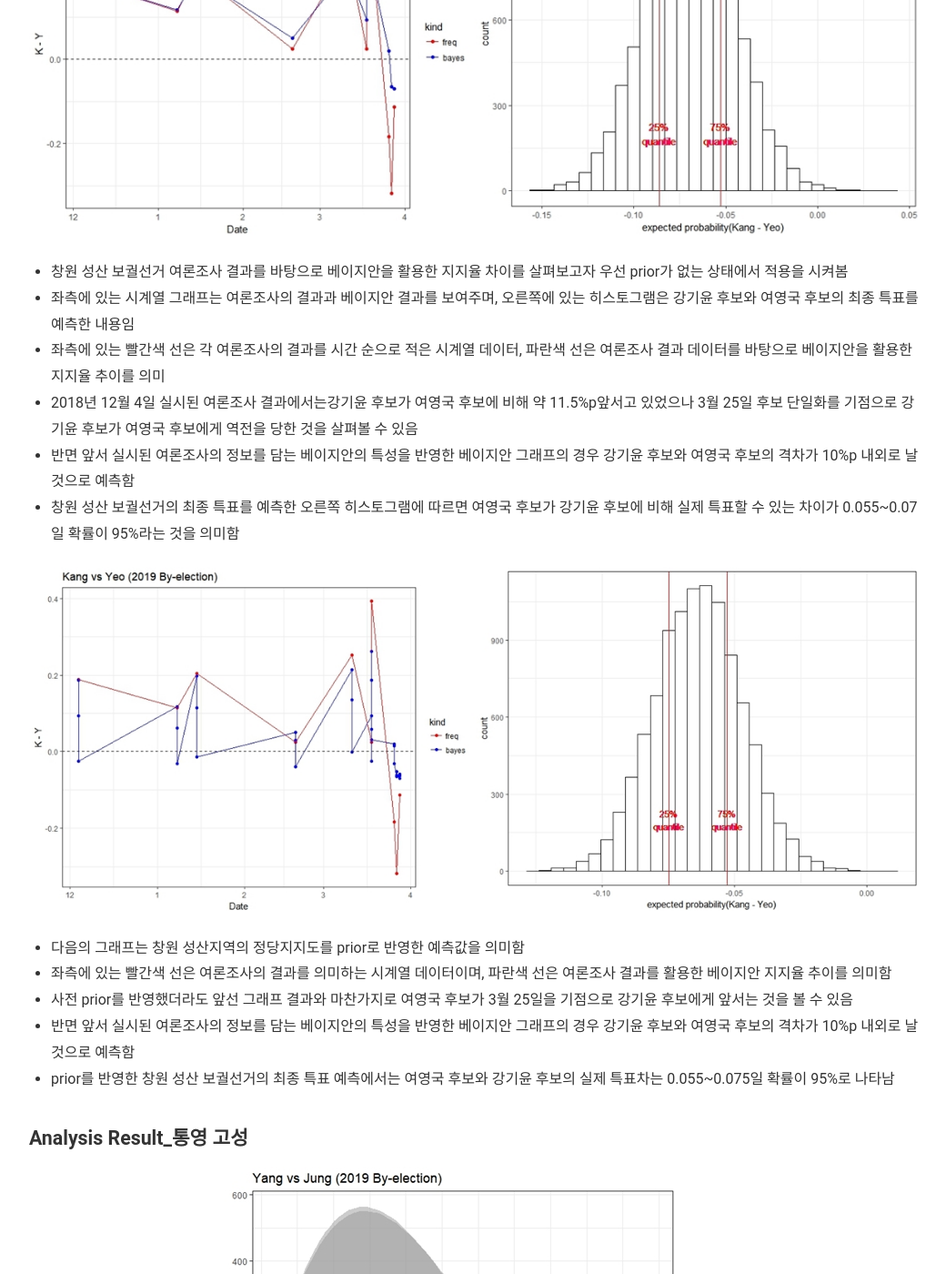
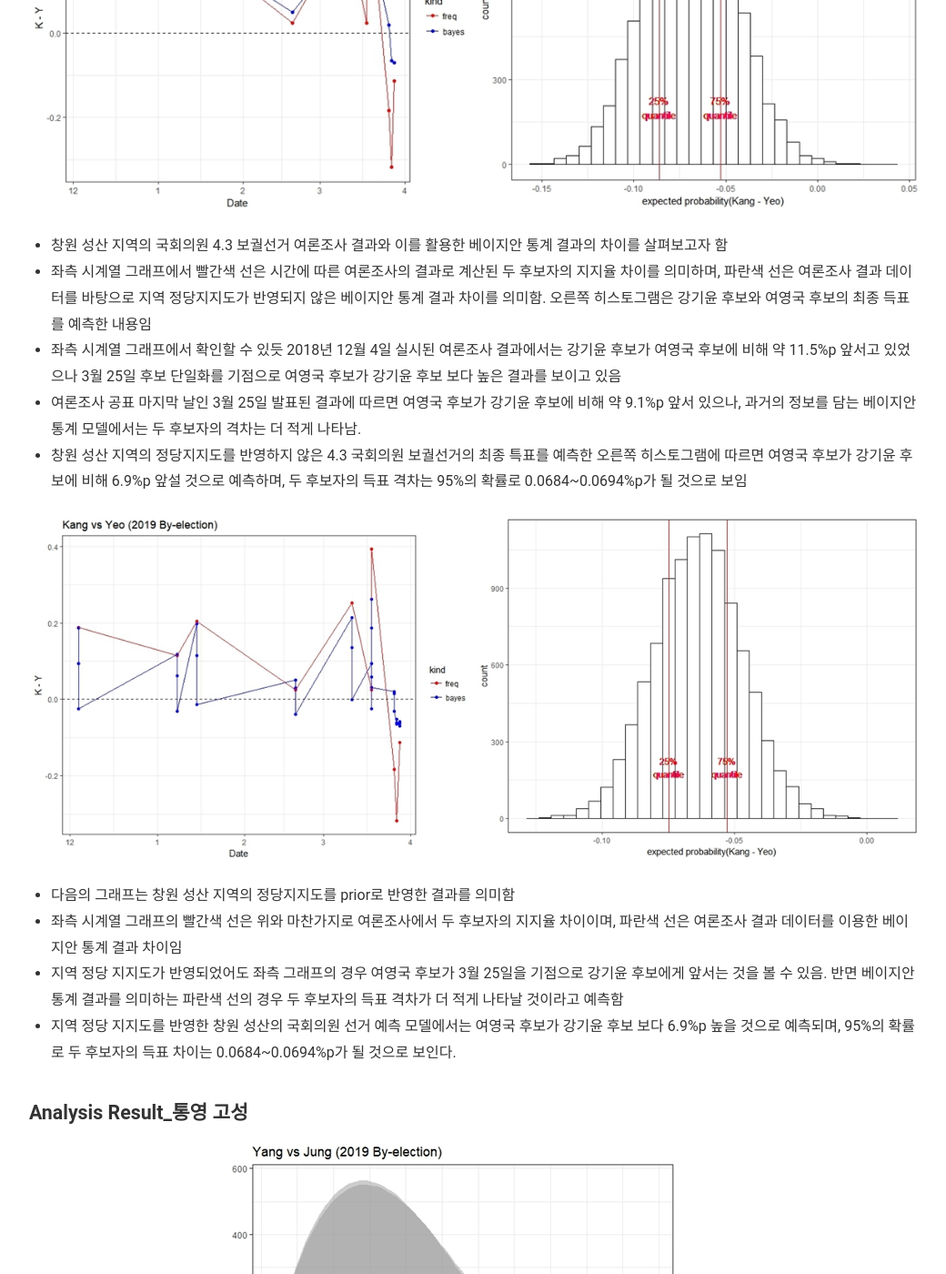
Before and after one commit to foresighters/foresighters.github.io, a Jekyll site: the page built from _posts/2019-4-3-2019년 4.3.보궐선거 예측.md, in a window 1280 px wide and 1400 px high, scrolled down 1393 px. Shown: the whole window at 91% size, without its empty margins (118-1158 px from the left). Built offline with Jekyll 4.4.1, drawn with Linux system fonts in a browser that asks for light colours; our own code applies the rules of GitHub Pages for plain Markdown files; comment, search, counter and statistics services are not loaded; some of the changed text lies outside the part shown.

Commit message:
04.04_100

```diff
--- a/_posts/2019-4-3-2019년 4.3.보궐선거 예측.md
+++ b/_posts/2019-4-3-2019년 4.3.보궐선거 예측.md
@@ -6,11 +6,10 @@ header: 2019년 4.3. 보궐선거 예측
 
 
 ### Purpose
-- 여론조사의 편향성 문제를 완화시키는 데 효과적인 베이지안 통계학을 활용해 4.3 재보궐 선거 결과를 예측하고자 함<!--break-->
+- 여론조사의 편향성 문제를 완화시키는 데 효과적인 베이지안 통계학을 활용해 2019년 4.3 국회의원 보궐 선거 결과를 예측하고자 함<!--break-->
 
 
 ### Analysis Process
-
 - Method: R의 MCMCpack 함수(MCmultinomdirichlet) 사용
 - data: 중앙선거여론조사위원회 등록된 여론조사결과 수집, 각 여론조사 내용은 중앙선거여론조사심의위원회 홈페이지 참조
 - Prior: 창원 성산 지역 대상 2018년 12월 정당 지지도, 통영 고성 지역 대상 2019년 2월 정당 지지도
@@ -20,22 +19,22 @@ header: 2019년 4.3. 보궐선거 예측
 ![2019 sungsan](img\2019 by-election\sungsan_12.jpg)
 - 빨간색 선은 강기윤 후보의 여론조사 결과를, 노란색 선은 여영국 후보의 여론조사 결과를 의미
 - 3월 25일 민주당 권민호 후보와 정의당 여영국의 단일화가 시행되면서 노란색 선을 의미하는 여영국 후보의 여론조사 결과가 급격하게 상승하는 것을 살펴볼 수 있음
-- 여론조사 공표 마지막 날인 3월 25일 발표된 결과에 따르면 여영국 후보가 강기윤 후보에 비해 약 9.1%p 앞서 있음
+
 
 ![2019 sungsan](img\2019 by-election\sungsan_2.jpg)
-- 창원 성산 보궐선거 여론조사 결과를 바탕으로 베이지안을 활용한 지지율 차이를 살펴보고자 우선 prior가 없는 상태에서 적용을 시켜봄
-- 좌측에 있는 시계열 그래프는 여론조사의 결과과 베이지안 결과를 보여주며, 오른쪽에 있는 히스토그램은 강기윤 후보와 여영국 후보의 최종 특표를 예측한 내용임
-- 좌측에 있는 빨간색 선은 각 여론조사의 결과를 시간 순으로 적은 시계열 데이터, 파란색 선은 여론조사 결과 데이터를 바탕으로 베이지안을 활용한 지지율 추이를 의미
-- 2018년 12월 4일 실시된 여론조사 결과에서는강기윤 후보가 여영국 후보에 비해 약 11.5%p앞서고 있었으나 3월 25일 후보 단일화를 기점으로 강기윤 후보가 여영국 후보에게 역전을 당한 것을 살펴볼 수 있음
-- 반면 앞서 실시된 여론조사의 정보를 담는 베이지안의 특성을 반영한 베이지안 그래프의 경우 강기윤 후보와 여영국 후보의 격차가 10%p 내외로 날 것으로 예측함
-- 창원 성산 보궐선거의 최종 특표를 예측한 오른쪽 히스토그램에 따르면 여영국 후보가 강기윤 후보에 비해 실제 특표할 수 있는 차이가 0.055~0.07일 확률이 95%라는 것을 의미함
+- 창원 성산 지역의 국회의원 4.3 보궐선거 여론조사 결과와 이를 활용한 베이지안 통계 결과의 차이를 살펴보고자 함
+- 좌측 시계열 그래프에서 빨간색 선은 시간에 따른 여론조사의 결과로 계산된 두 후보자의 지지율 차이를 의미하며, 파란색 선은 여론조사 결과 데이터를 바탕으로 지역 정당지지도가 반영되지 않은 베이지안 통계 결과 차이를 의미함. 오른쪽 히스토그램은 강기윤 후보와 여영국 후보의 최종 득표를 예측한 내용임
+- 좌측 시계열 그래프에서 확인할 수 있듯 2018년 12월 4일 실시된 여론조사 결과에서는 강기윤 후보가 여영국 후보에 비해 약 11.5%p 앞서고 있었으나 3월 25일 후보 단일화를 기점으로 여영국 후보가 강기윤 후보 보다 높은 결과를 보이고 있음
+- 여론조사 공표 마지막 날인 3월 25일 발표된 결과에 따르면 여영국 후보가 강기윤 후보에 비해 약 9.1%p 앞서 있으나, 과거의 정보를 담는 베이지안 통계 모델에서는 두 후보자의 격차는 더 적게 나타남.
+- 창원 성산 지역의 정당지지도를 반영하지 않은 4.3 국회의원 보궐선거의 최종 특표를 예측한 오른쪽 히스토그램에 따르면 여영국 후보가 강기윤 후보에 비해 6.9%p 앞설 것으로 예측하며, 두 후보자의 득표 격차는 95%의 확률로 0.0684~0.0694%p가 될 것으로 보임
+
 
 ![2019 sungsan](img\2019 by-election\sungsan_3.jpg)
-- 다음의 그래프는 창원 성산지역의 정당지지도를 prior로 반영한 예측값을 의미함
-- 좌측에 있는 빨간색 선은 여론조사의 결과를 의미하는 시계열 데이터이며, 파란색 선은 여론조사 결과를 활용한 베이지안 지지율 추이를 의미함
-- 사전 prior를 반영했더라도 앞선 그래프 결과와 마찬가지로 여영국 후보가 3월 25일을 기점으로 강기윤 후보에게 앞서는 것을 볼 수 있음
-- 반면 앞서 실시된 여론조사의 정보를 담는 베이지안의 특성을 반영한 베이지안 그래프의 경우 강기윤 후보와 여영국 후보의 격차가 10%p 내외로 날 것으로 예측함
-- prior를 반영한 창원 성산 보궐선거의 최종 특표 예측에서는 여영국 후보와 강기윤 후보의 실제 특표차는 0.055~0.075일 확률이 95%로 나타남
+- 다음의 그래프는 창원 성산 지역의 정당지지도를 prior로 반영한 결과를 의미함
+- 좌측 시계열 그래프의 빨간색 선은 위와 마찬가지로 여론조사에서 두 후보자의 지지율 차이이며, 파란색 선은 여론조사 결과 데이터를 이용한 베이지안 통계 결과 차이임
+- 지역 정당 지지도가 반영되었어도 좌측 그래프의 경우 여영국 후보가 3월 25일을 기점으로 강기윤 후보에게 앞서는 것을 볼 수 있음. 반면 베이지안 통계 결과를 의미하는 파란색 선의 경우 두 후보자의 득표 격차가 더 적게 나타날 것이라고 예측함
+- 지역 정당 지지도를 반영한 창원 성산의 국회의원 선거 예측 모델에서는 여영국 후보가 강기윤 후보 보다 6.9%p 높을 것으로 예측되며, 95%의 확률로 두 후보자의 득표 차이는 0.0684~0.0694%p가 될 것으로 보인다.
+
 
 ### Analysis Result_통영 고성
 ![2019 goseong](img\2019 by-election\goseong_12.jpg)
@@ -43,20 +42,19 @@ header: 2019년 4.3. 보궐선거 예측
 - 여론조사 결과에서 정점식 후보가 양문석 후보에 비해 꾸준하게 높게 나타났으며, 3월 25일 발표된 여론 결과에서는 정점식 후보가 양문석 후보에 비해 약 27.5%p 앞서 있음
 
 ![2019 goseong](img\2019 by-election\goseong_2.jpg)
-- 다음의 그래프는 지역의 정당 지지도를 반영하지 않은 선거 예측 결과로 좌측의 빨간색 선은 각 실시된 여론조사의 결과로 계산된 지지율 차이를, 파란색 선은 여론조사 결과 데이터를 바탕으로 베이지안을 활용한 지지율 차이를 의미함
-- 최종 여론 조사 결과와 마찬가지로 정점식 후보가 양문석 후보에 비해 높은 득표를 보일 것으로 예측하고 있음
-- 그러나 베이지안 선거 예측 모델에서는 두 후보의 격차가 약 25%p 내외로 발생할 확률이 95%로 나타남
+- 좌측의 그래프에서 확인할 수 있듯 여론 조사의 차이를 의미하는 빨간색 선 보다 베이지안 통계 결과의 차이를 의미하는 파란색 선이 더 적은 득표차이를 보일 것으로 예측하고 있음
+- 우측의 히스토그램에 따르면, 지역 정당 지지도가 포함되지 않는 예측 모델에서는 정점식 후보가 양문석 후보에 비해 24.3%p 높은 득표를 할 것으로 예측하고 있으며, 두 후보자의 득표 차이는 95%의 확률로 0.2423~0.2439%p가 될 것으로 예상됨
 
 ![2019 goseong](img\2019 by-election\goseong_3.jpg)
 
-- 지역의 정당 지지도를 반영한 선거예측 결과임
-- 지역 정당 지지도가 모델에 반영이 되었더라도 여론조사 예측 결과와 마찬가지로 정점식 후보가 양문석 후보에 비해 높은 득표를 보일 것으로 보임
-- 그러나 앞선 그래프와 마찬가지로 지역의 정당 지지도가 반영되었을 때는 두 후보의 격차는 약 15~20%p로 나타날 확률이 95%임
+- 다음의 그래프는 통영 고성 지역의 정당 지지도를 반영된 선거 예측 결과임
+- 지역 정당 지지도가 모델에 반영이 되었더라도 앞서 살펴본 그래프와 동일하게 정점식 후보가 양문석 후보에 비해 높은 득표를 보이고 있음
+- 지역 정당 지지도가 포함된 통영 고성 국회의원 선거의 예측 모델에서도 정점식 후보와 양문석 후보의 격차는 24.3%p로 예측되며, 95%의 확률로 두 후보자의 득표 차이는 0.2427~0.2437%p가 될 것으로 보임
 
 
 ### Conclusion
 - foresight의 2019년 4.3.보궐선거 예측 결과에 따르면 창원 성산에서는 여영국 후보가, 통영 고성에서는 정점식 후보가 당선이 될 것으로 보임
-- 창원 성산 여영국 후보는 강기윤 후보에 비해 약 5%p 앞선 실제 특표율을 받을 것으로 보임
-- 통영 고성에서는 정점식 후보가 양문석 후보에 비해 약 20%p 앞선 결과를 보일 것으로 예측됨
+- 창원 성산 여영국 후보는 강기윤 후보에 비해 약 6.9%p 앞선 실제 특표율을 받을 것으로 보임
+- 통영 고성에서는 정점식 후보가 양문석 후보에 비해 약 24.3%p 앞선 결과를 보일 것으로 예측됨
 - 본 모형의 한계로는 실시된 여론조사의 수가 적다는 것이었으며, 두 지역 모두 양자 대결이 아님에도 주요 후보자들만 예측을 했다는 점임
 - 또한 여론조사가 발표되지 않는 일주일 사이에 경남 FC 경기장에서 유세 활동 등 예기치 않은 변수들이 나타나 실제 득표 결과에 영향을 미칠 수 있음
```
